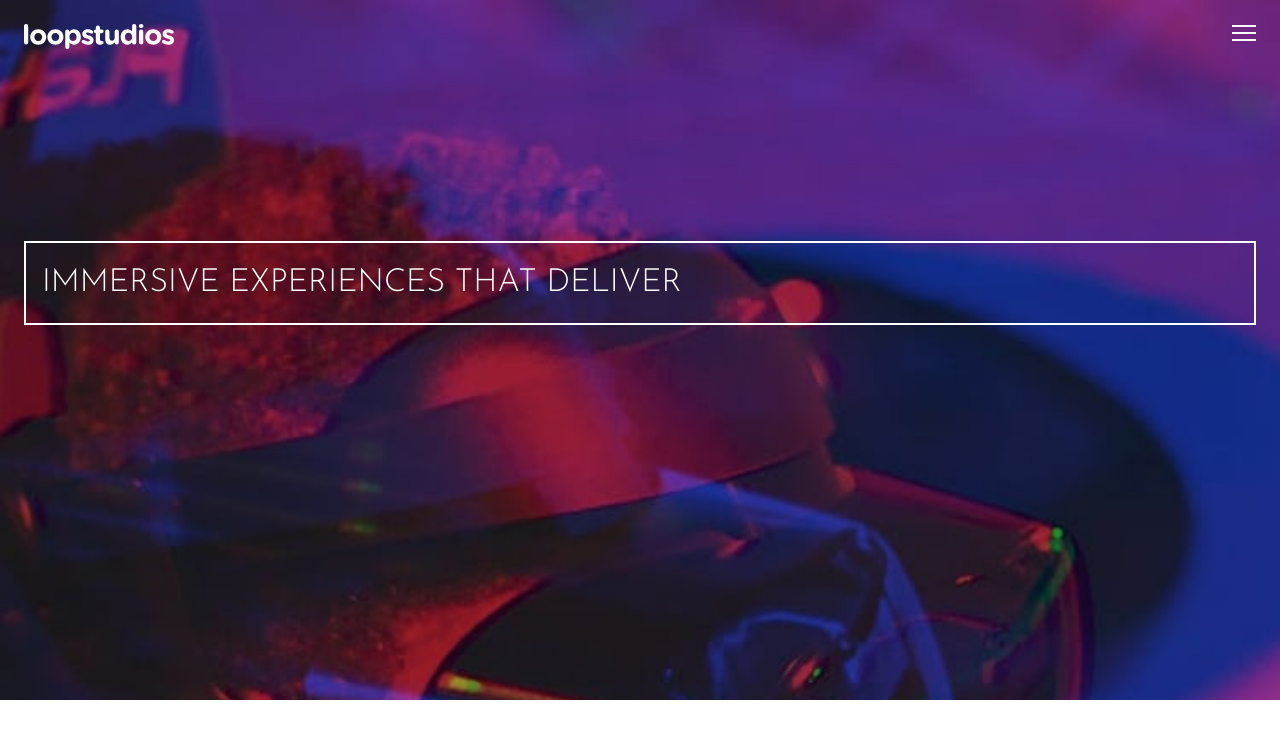
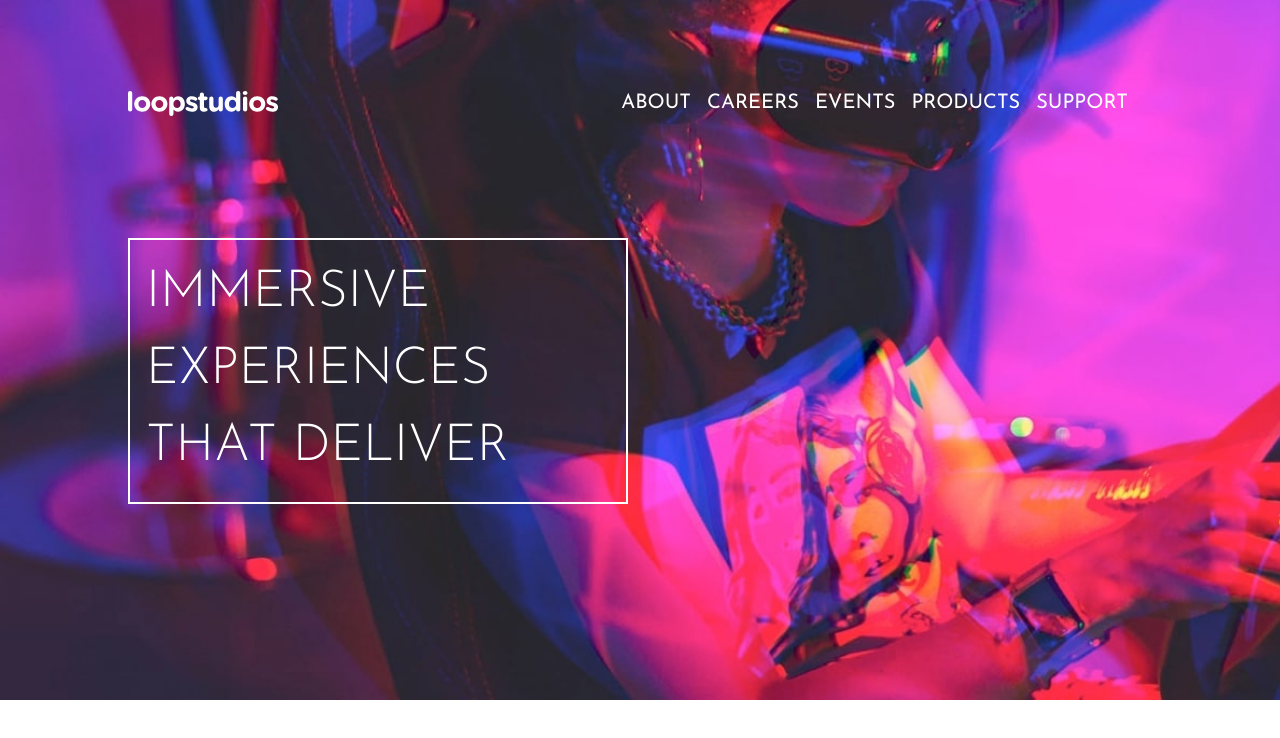
Before and after one commit to Medido1/Frontend-Mentor-Loopstudios-landing-page, a plain HTML site: page index.html in a window 1280 px wide. Drawn offline with Linux system fonts and the light colour scheme.

Commit message:
Update header layout for desktop comptibility

```diff
--- a/index.html
+++ b/index.html
@@ -25,22 +25,47 @@
     <div class="header_top">
       <img src="./images/logo.svg" alt="Loopstudios logo" class="logo">
       <div class="menu_container">
-        <button class="open_menu_btn" aria-label="toggle navigation menu">
-          <img src="./images/icon-hamburger.svg" alt="toggle menu button" >
+        <button class="open_menu_btn" aria-label="open navigation menu">
+          <img src="./images/icon-hamburger.svg" alt="open menu button" >
         </button>
         <div class="mobile_menu">
           <div class="header_top">
             <img src="./images/logo.svg" alt="Loopstudios logo" class="logo">
-            <button class="close_menu_btn" aria-label="toglle navigation menu">
-              <img src="./images/icon-close.svg" alt="toggle menu button">
+            <button class="close_menu_btn" aria-label="close navigation menu">
+              <img src="./images/icon-close.svg" alt="close menu button">
             </button>
           </div>
           <ul>
-            <li><a href="#">ABOUT</a></li>
-            <li><a href="#">CAREERS</a></li>
-            <li><a href="#">EVENTS</a></li>
-            <li><a href="#">PRODUCTS</a></li>
-            <li><a href="#">SUPPORT</a></li>
+            <li>
+              <a href="#">
+                ABOUT
+                <div class="border"></div>
+              </a>
+            </li>
+            <li>
+              <a href="#">
+                CAREERS
+                <div class="border"></div>
+              </a>
+            </li>
+            <li>
+              <a href="#">
+                EVENTS
+                <div class="border"></div>
+              </a>
+            </li>
+            <li>
+              <a href="#">
+                PRODUCTS
+                <div class="border"></div>
+              </a>
+            </li>
+            <li>
+              <a href="#">
+                SUPPORT
+                <div class="border"></div>
+              </a>
+            </li>
           </ul>
         </div>
       </div>
--- a/style.css
+++ b/style.css
@@ -34,6 +34,9 @@ button {
   outline: none;
   background: transparent;
 }
+a {
+  cursor: pointer;
+}
 body {
   height: 100vh;
 }
@@ -65,6 +68,7 @@ h1 {
   border: 2px solid white;
   padding: 1rem;
   margin-top: 12rem;
+  max-width: 500px;
 }
 .mobile_menu {
   list-style: none;
@@ -86,6 +90,7 @@ h1 {
 }
 
 .mobile_menu ul {
+  list-style: none;
   display: flex;
   flex-direction: column;
   gap: 1rem;
@@ -98,3 +103,44 @@ h1 {
   font-weight: 400;
   font-size: 1.25rem;
 }
+.mobile_menu li .border {
+  height: .1px;
+  width: 50%;
+  background-color: var(--White);
+  margin: auto;
+  opacity: 0;
+  transition: opacity .25s ease-in-out;
+}
+.mobile_menu li a:hover .border {
+  opacity: 1;
+}
+@media (min-width: 768px) {
+  .header {
+    background: url(./images/desktop/image-hero.jpg) no-repeat;
+    background-size: cover;
+    padding: 4rem 8rem;
+  }
+  .open_menu_btn,
+  .close_menu_btn,
+  .mobile_menu .logo {
+    display: none;
+  }
+  .mobile_menu .header_top {
+    margin-bottom: 0;
+  }
+  .mobile_menu {
+    position: unset;
+    background-color: transparent;
+    width: auto;
+  }
+  .mobile_menu ul {
+    flex-direction: row;
+  }
+  .mobile_menu li a {
+    opacity: 1;
+  }
+  h1 {
+    font-size: 3.2rem;
+    margin-top: 6rem;
+  }
+}
```
